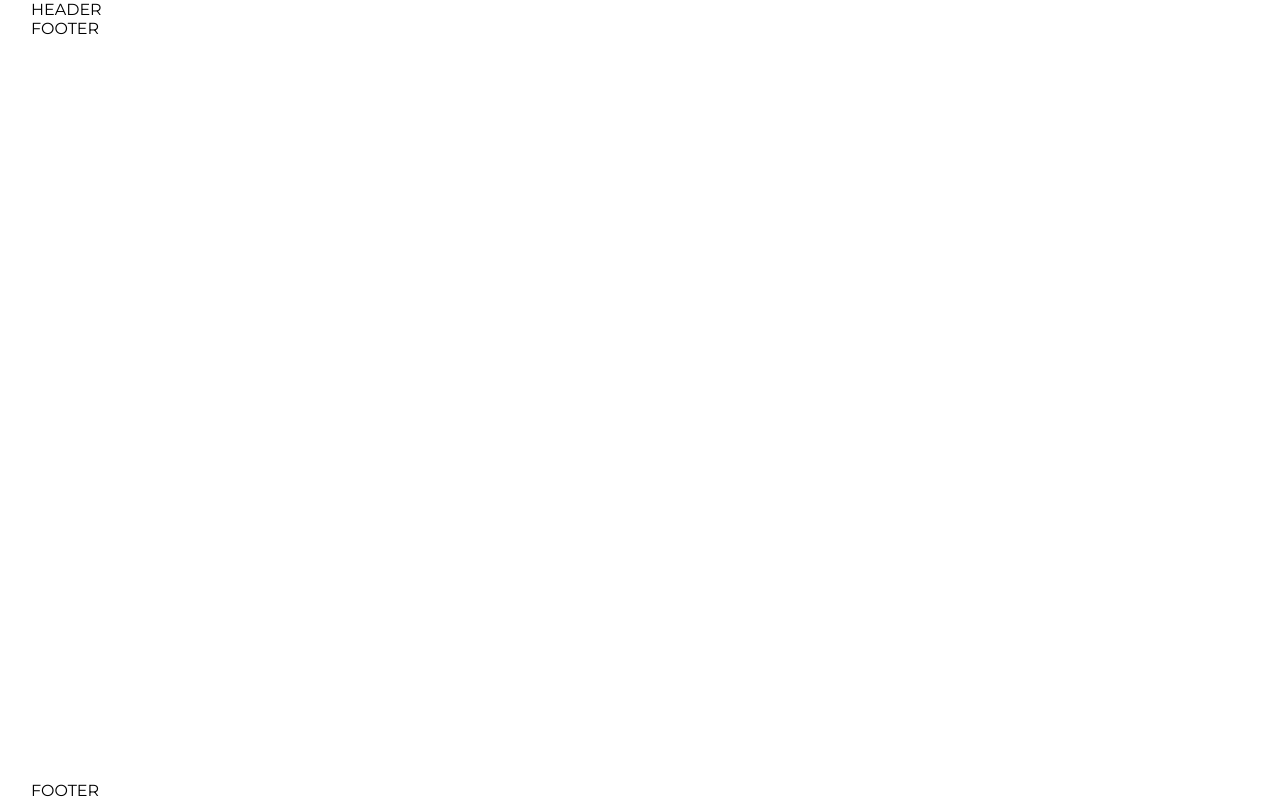
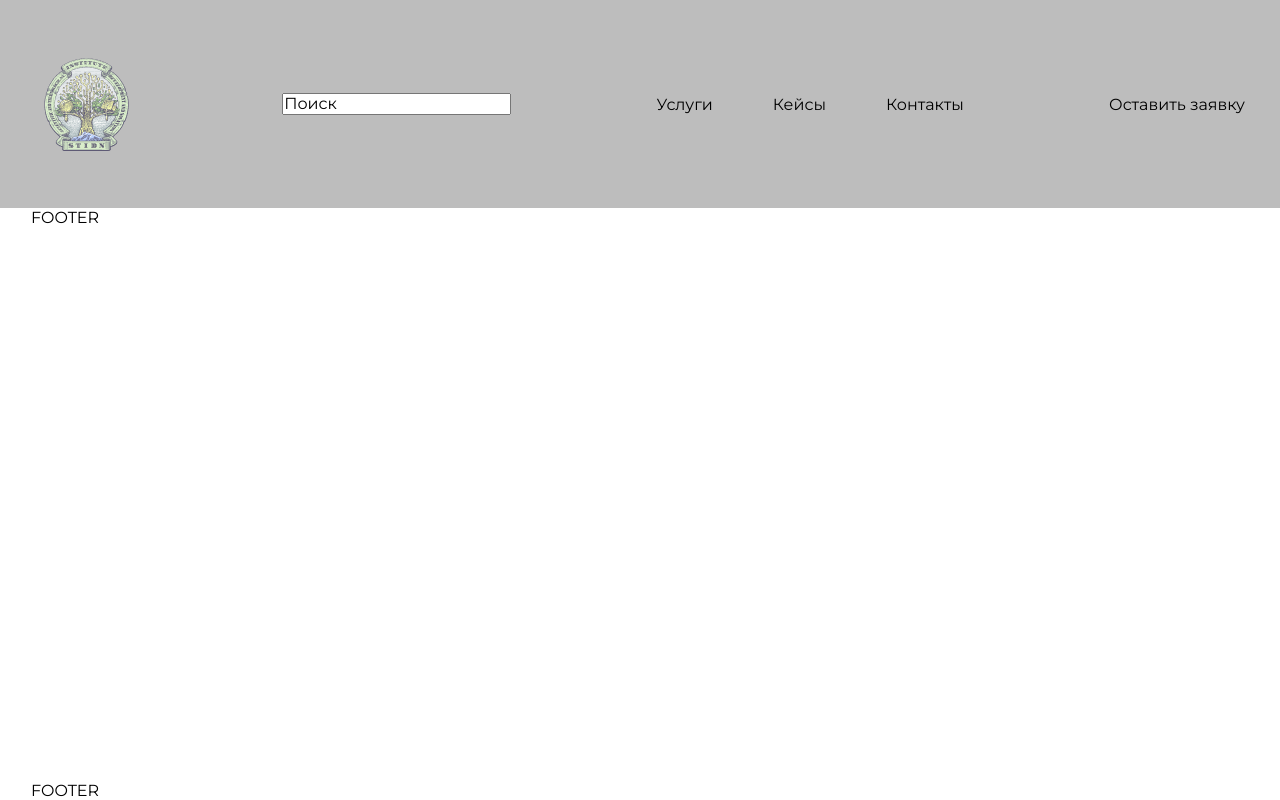
Before and after one commit to Flexible78/Stidn, a website: page app/index.html in a window 1280 px wide. Drawn offline with Linux system fonts and the light colour scheme; files whose address does not match are found by name.

Commit message:
Новое init: start header section

```diff
--- a/app/css/components/header.css
+++ b/app/css/components/header.css
@@ -0,0 +1,19 @@
+.header {
+   padding: 53px 20px 53px;
+   background-color: #bdbdbd;
+}
+
+
+.header__container {
+   display: flex;
+   align-items: center;
+   justify-content: space-between;
+}
+
+
+.menu__list {
+   display: flex;
+   column-gap: 60px;
+   align-items: center;
+   justify-content: space-between;
+}
--- a/app/css/main.css
+++ b/app/css/main.css
@@ -9,5 +9,5 @@
 @import url("base/global.css");
 
 /* Components */
-
+@import url("components/header.css");
 /* Sections */
--- a/app/index.html
+++ b/app/index.html
@@ -11,7 +11,24 @@
 <body class="page">
    <div class="page__wrapper">
       <header class="header">
-   <div class="container">HEADER</div>
+   <div class="container header__container">
+      <a class="logo" href="index.html">
+         <img class="logo__img" src="/img/logo_color_main.png" alt="Logo">
+      </a>
+
+      <label class="header__search" for="searchInput">
+         <input class="header__search-input" id="searchInput" type="text" value="Поиск">
+      </label>
+      <nav class="menu header__menu">
+         <ul class="menu__list">
+            <li><a class="menu__item" href="#">Услуги</a></li>
+            <li><a class="menu__item" href="#">Кейсы</a></li>
+            <li><a class="menu__item" href="#">Контакты</a></li>
+         </ul>
+      </nav>
+      <a class="header__application" href="#">Оставить заявку</a>
+
+   </div>
 </header>
 
       <main class="main"><footer class="footer">
--- a/src/css/components/header.css
+++ b/src/css/components/header.css
@@ -0,0 +1,19 @@
+.header {
+   padding: 53px 20px 53px;
+   background-color: #bdbdbd;
+}
+
+
+.header__container {
+   display: flex;
+   align-items: center;
+   justify-content: space-between;
+}
+
+
+.menu__list {
+   display: flex;
+   column-gap: 60px;
+   align-items: center;
+   justify-content: space-between;
+}
--- a/src/css/main.css
+++ b/src/css/main.css
@@ -9,5 +9,5 @@
 @import url("base/global.css");
 
 /* Components */
-
+@import url("components/header.css");
 /* Sections */
```
Also changed, not shown: src/html/header.html (+18 -1 lines), app/img/logo_color_main.png (added), src/img/logo_color_main.png (added).
